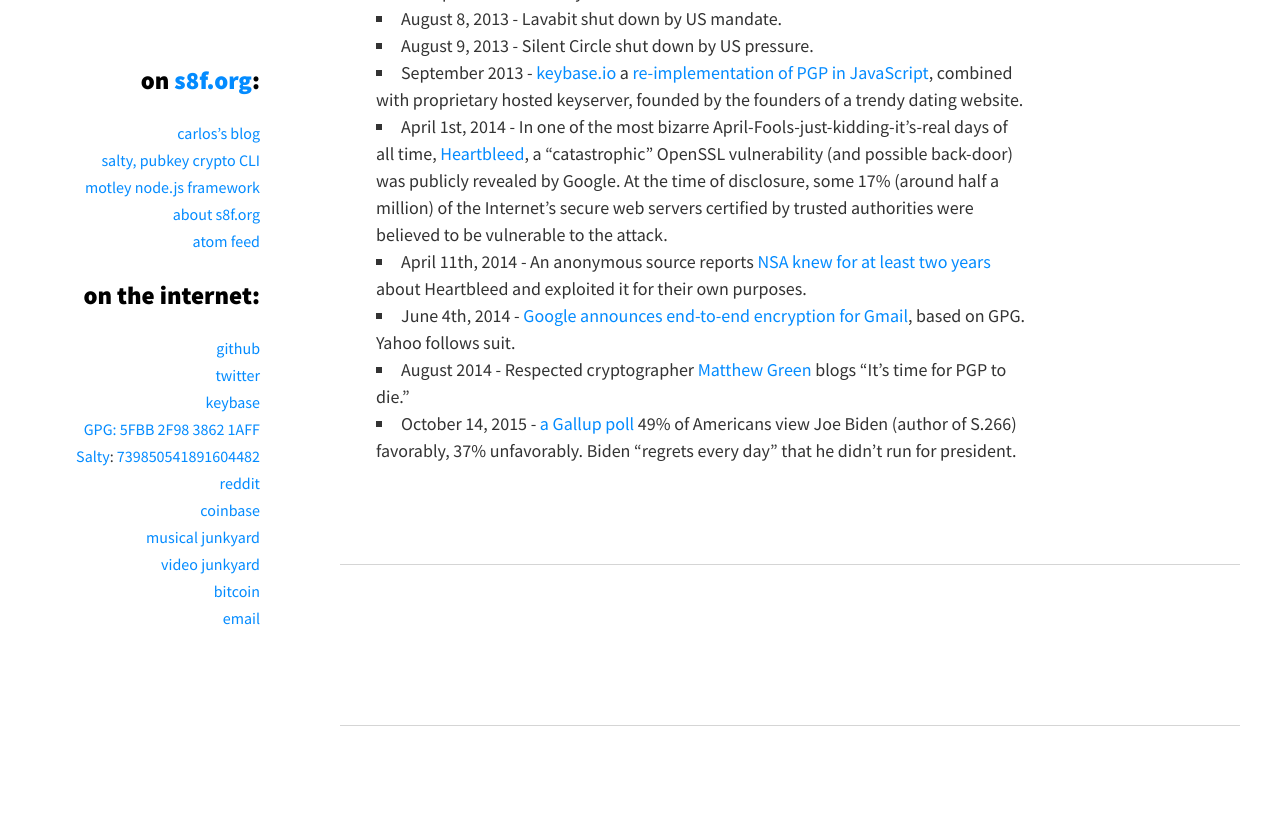
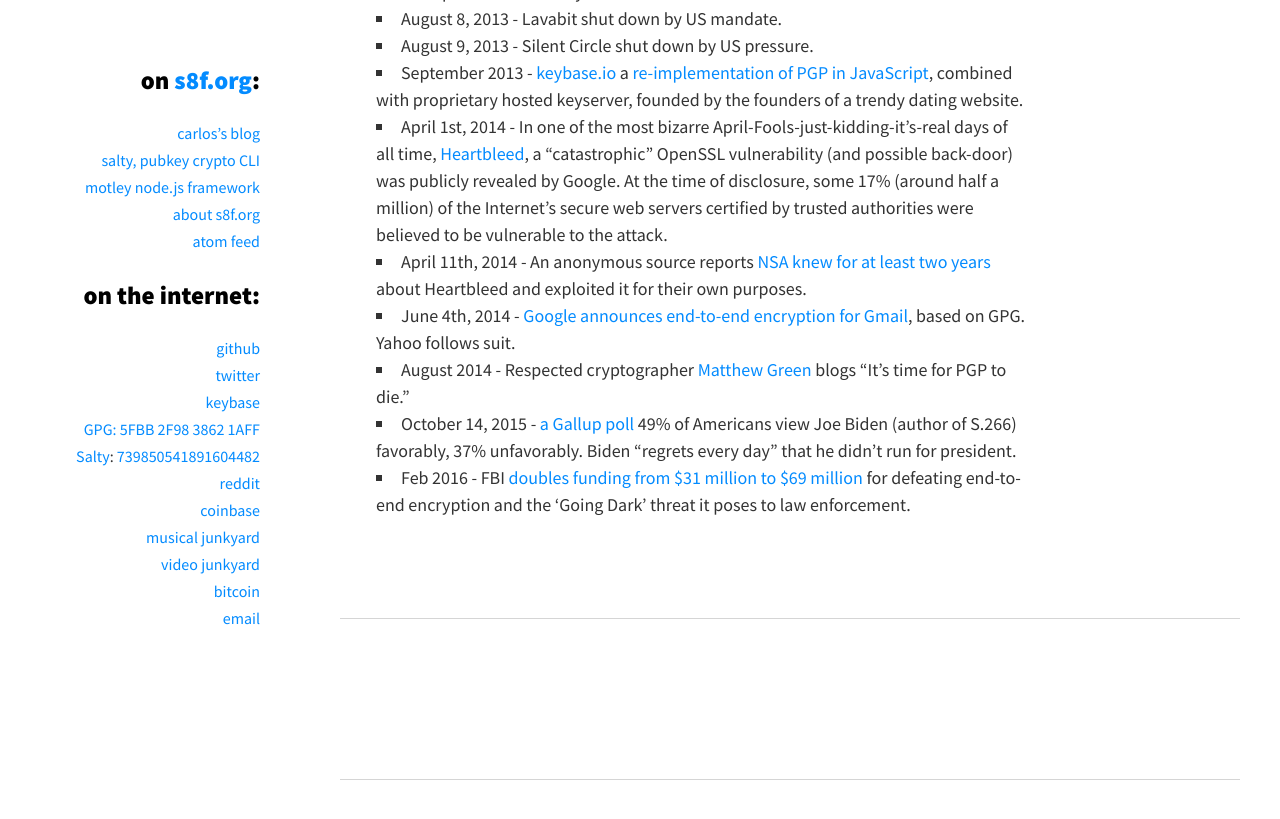
Before and after one commit to carlos8f/s8f.org, a Jekyll site: the page built from _posts/2016-05-23-1463990203.md, in a window 1280 px wide and 900 px high, scrolled down 1639 px. Shown: the top 819 px of the window. Built offline with Jekyll 4.4.1, drawn with Linux system fonts in a browser that asks for light colours; some web fonts are replaced; a script that is not in the unit is left out; comment, search, counter and statistics services are not loaded.

Commit message:
add going dark bullet

```diff
--- a/_posts/2016-05-23-1463990203.md
+++ b/_posts/2016-05-23-1463990203.md
@@ -37,3 +37,4 @@
 - June 4th, 2014 - [Google announces end-to-end encryption for Gmail](https://security.googleblog.com/2014/06/making-end-to-end-encryption-easier-to.html), based on GPG. Yahoo follows suit.
 - August 2014 - Respected cryptographer [Matthew Green](http://blog.cryptographyengineering.com/2014/08/whats-matter-with-pgp.html) blogs "It's time for PGP to die."
 - October 14, 2015 - [a Gallup poll](http://www.gallup.com/poll/186167/biden-maintains-positive-image.aspx) 49% of Americans view Joe Biden (author of S.266) favorably, 37% unfavorably. Biden "regrets every day" that he didn't run for president.
+- Feb 2016 - FBI [doubles funding from $31 million to $69 million](https://fcw.com/articles/2016/02/12/going-dark-budget.aspx) for defeating end-to-end encryption and the 'Going Dark' threat it poses to law enforcement.
```
